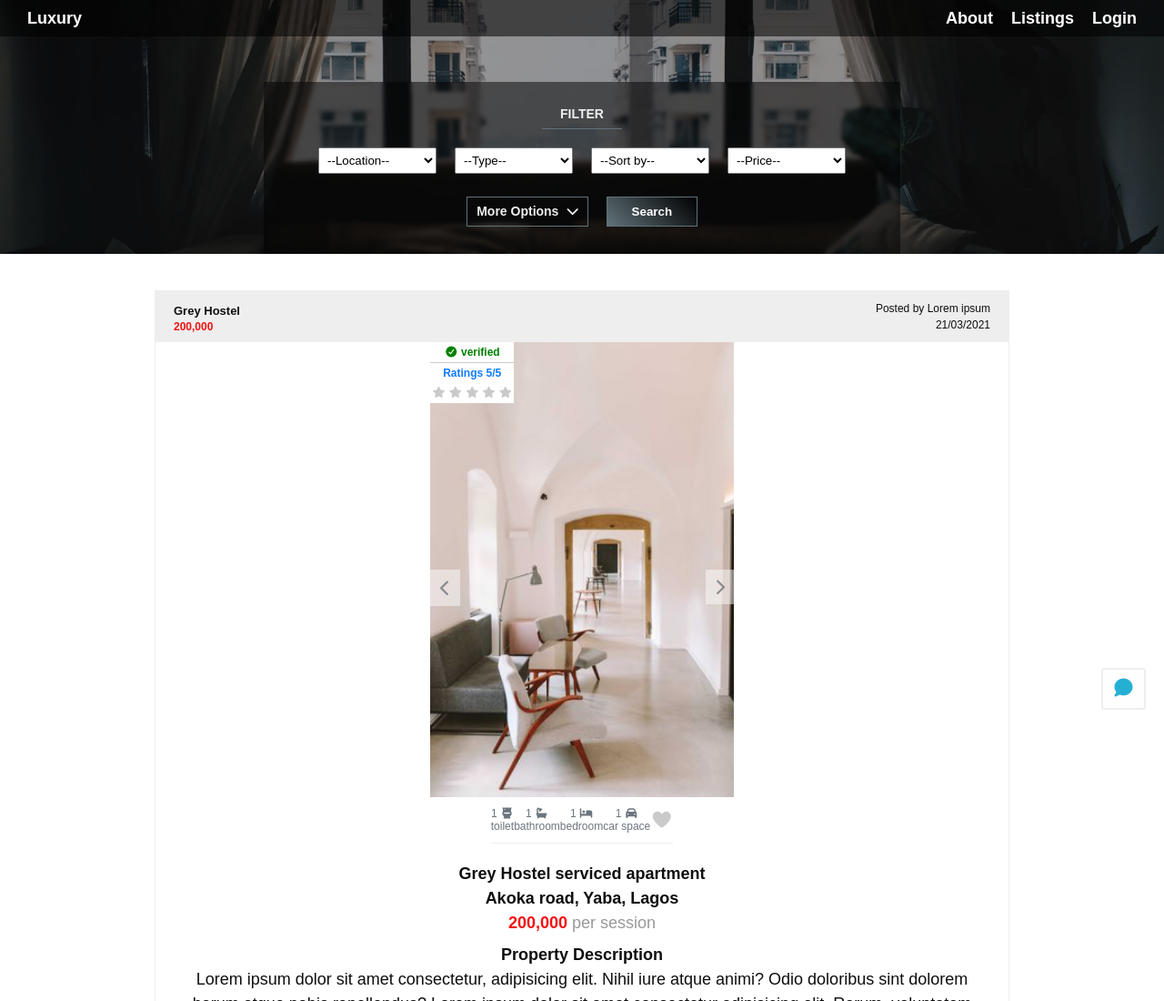
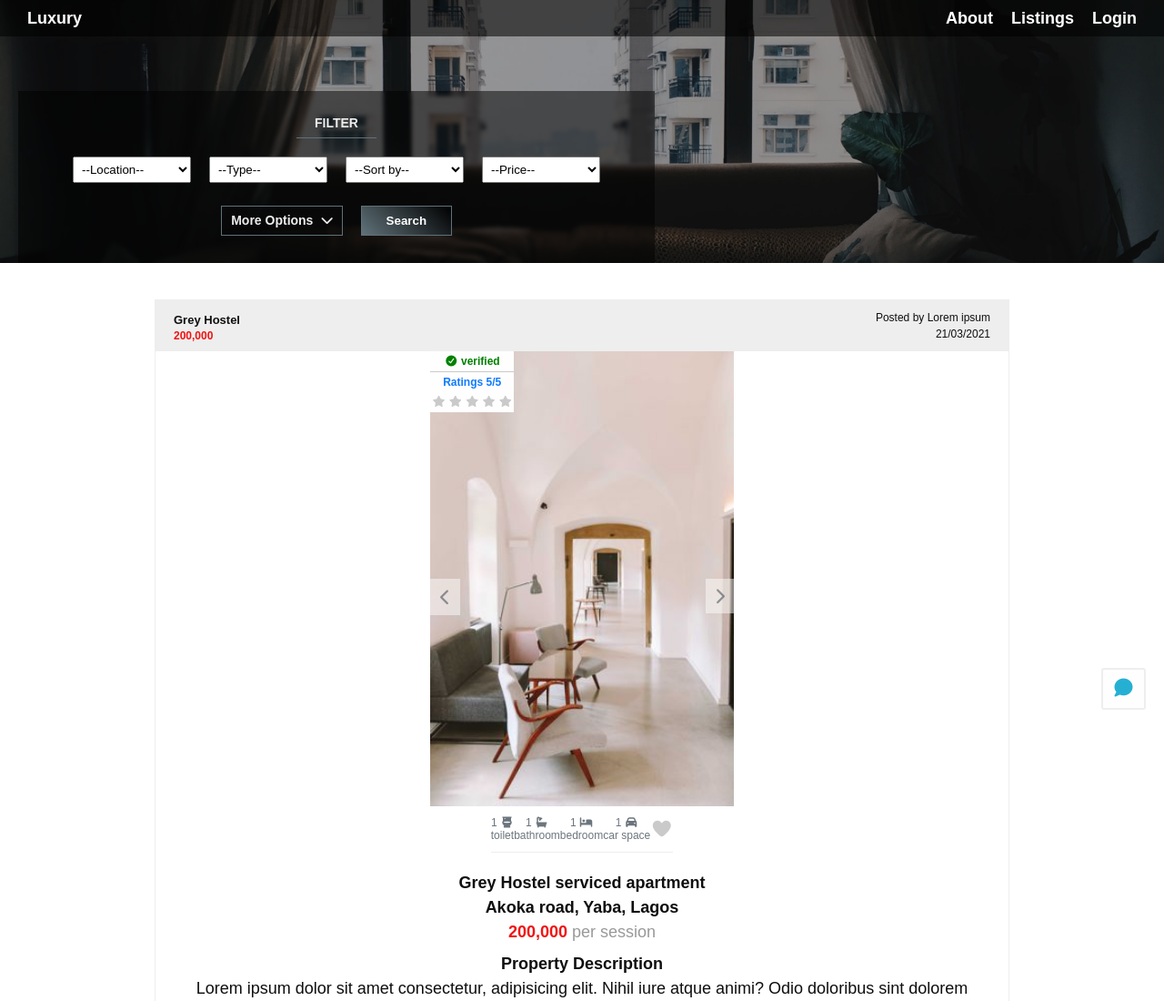
Before and after one commit to Timonwa/Luxury, a plain HTML site: page html/post.html in a window 1280 px wide. Shown: the top 1100 px of the page at 91% size. Drawn offline with nearby package versions, Linux system fonts and the light colour scheme.

Commit message:
fixed the bug in the filter form in index.html.

```diff
--- a/css/style.css
+++ b/css/style.css
@@ -223,26 +223,21 @@ ul {
   background-repeat: no-repeat;
 }
 .flex > header > .header-wrapper {
-  display: flex;
-  flex-direction: column;
-  justify-content: center;
-  align-items: center;
   width: 100%;
-  height: 90vh;
   background: rgba(0, 0, 0, 0.4);
-  position: relative;
-}
-.flex > header > .header-wrapper2 {
-  height: 300px;
-  padding-top: 40px;
 }
 .flex > header > .header-wrapper > div {
   color: var(--main-post-bgc-eee);
 }
+.flex > header > .header-wrapper > .header-space {
+  height: 100px;
+}
 .flex > header > .header-wrapper > .greeting-cntr {
   display: flex;
   flex-direction: column;
-  padding: var(--section-div-padding);
+  justify-content: flex-end;
+  padding: 40px 20px;
+  height: 50vh;
 }
 .flex > header > .header-wrapper > .greeting-cntr > h1 {
   margin-bottom: 0;
@@ -251,22 +246,11 @@ ul {
   margin-bottom: 0;
 }
 .flex > header > .header-wrapper > .form-cntr {
-  position: absolute;
   bottom: 0;
   background-color: rgba(0, 0, 0, 0.5);
   padding: 20px;
   margin: 0 20px;
   backdrop-filter: blur(2px);
-}
-.flex > header > .header-wrapper2 {
-  position: initial;
-  height: initial;
-}
-.flex > header > .header-wrapper2 > .header-space {
-  height: 50px;
-}
-.flex > header > .header-wrapper2 > .form-cntr {
-  position: relative;
 }
 .flex > header > .header-wrapper > .form-cntr > form {
   display: flex;
@@ -1571,8 +1555,8 @@ table th {
     flex-direction: column-reverse;
   }
   .flex > #cta-section > .cta-section-wrapper > .reg-cntr {
-    padding-left: 20px;
-    padding-right: 20px;
+    padding-left: 10px;
+    padding-right: 10px;
   }
   .flex > #footer-section > .footer-wrapper > .contact-cntr > .contacts span {
     display: flex;
```
Also changed, not shown: html/listings.html (+1 -1 lines), index.html (+1 -1 lines).
